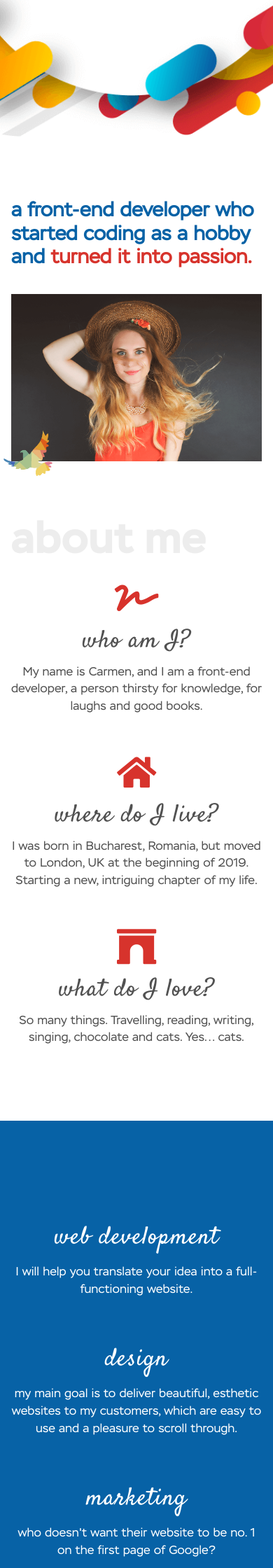
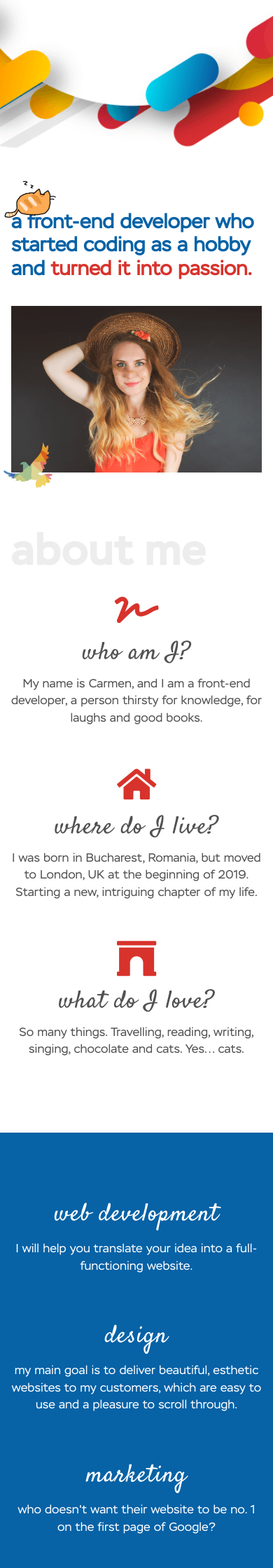
Before and after one commit to carmenpn/carmenpn.github.io, a PHP site: page / in a window 390 px wide. Shown: the part 520-2760 px from the top of the page at 70% size. Run offline with PHP 8.4, Linux system fonts and the light colour scheme; some libraries are stand-ins or nearby versions.

Commit message:
Added cat on mobile

```diff
--- a/css/styles.css
+++ b/css/styles.css
@@ -735,7 +735,9 @@ h1, h2, h3, h4, h5, h6 {
     display: none; }
   #about-page .mobile-about-img {
     display: block; }
-  .sticky-cat {
+  .sticky-cat .cat img {
+    max-width: 100px; }
+  .sticky-cat .thought-bubble {
     display: none; } }
 
 @media only screen and (max-width: 768px) {
@@ -745,7 +747,7 @@ h1, h2, h3, h4, h5, h6 {
   .about-me_icon {
     margin-top: 30px; }
   .services-list {
-    padding: 130px 0 80px;
+    padding: 80px 0 70px;
     background-size: cover; }
   .services-list_text {
     margin-bottom: 50px; }
@@ -776,7 +778,7 @@ h1, h2, h3, h4, h5, h6 {
 
 @media only screen and (max-width: 650px) {
   .home-header {
-    height: 80vh; }
+    height: 82vh; }
   .menu .menu-list {
     display: none; }
   .menu .open-menu {
--- a/sass/styles.scss
+++ b/sass/styles.scss
@@ -960,7 +960,13 @@ h1, h2, h3, h4, h5, h6 {
     }
 
     .sticky-cat {
-        display: none;
+        .cat img {
+            max-width: 100px;
+        }
+
+        .thought-bubble {
+            display: none;
+        }
     }
 
 }
@@ -978,7 +984,7 @@ h1, h2, h3, h4, h5, h6 {
     }
 
     .services-list {
-        padding: 130px 0 80px;
+        padding: 80px 0 70px;
         background-size: cover;
     }
 
@@ -1030,7 +1036,7 @@ h1, h2, h3, h4, h5, h6 {
 
 @media only screen and (max-width: 650px) {
     .home-header {
-        height: 80vh;
+        height: 82vh;
     }
 
     .menu {
```
